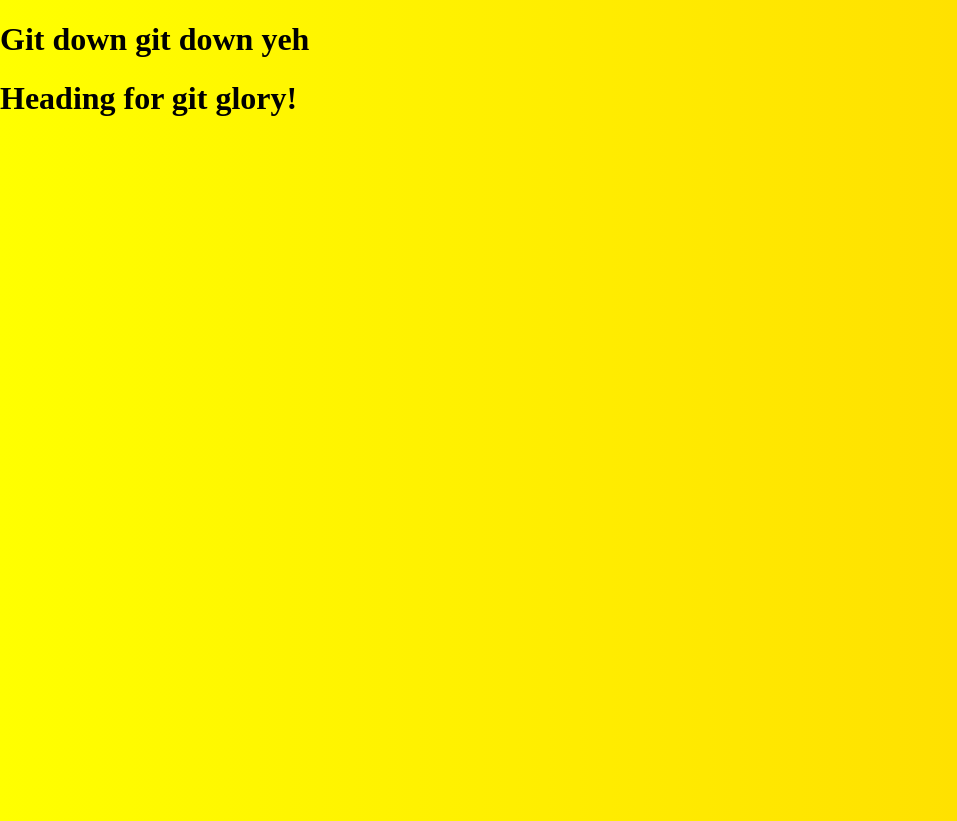
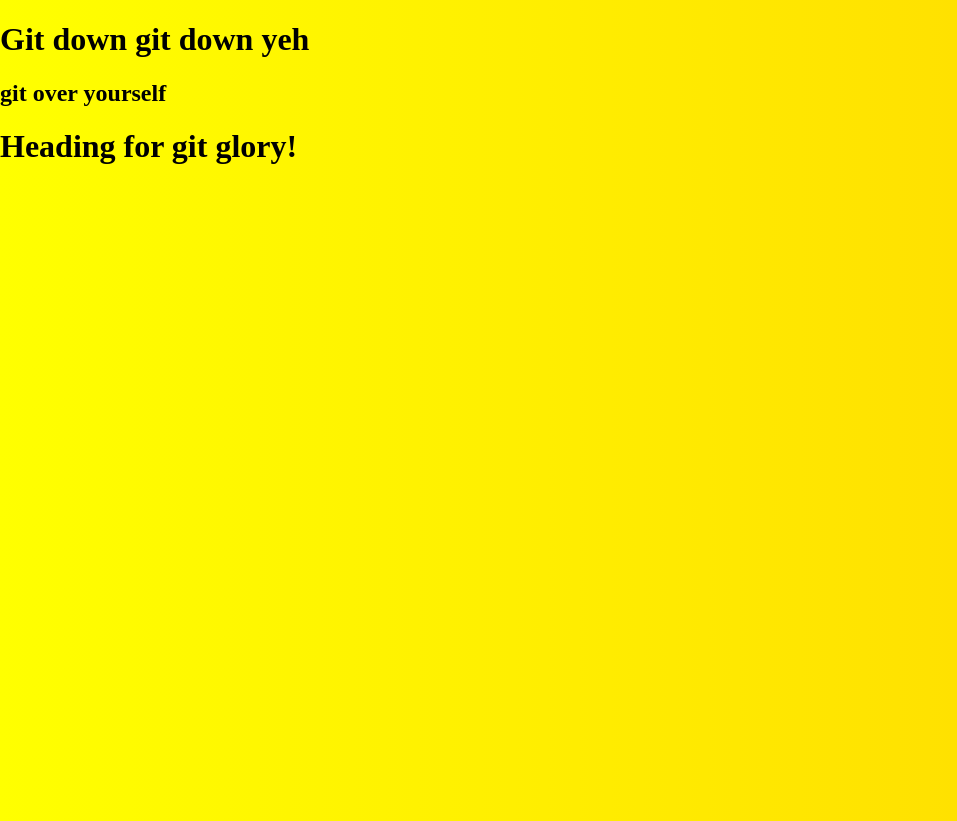
Before and after one commit to mrbenbot/git-test, a plain HTML site: page index.html in a window 1280 px wide. Shown: the whole page, without its empty margins (0-957 px from the left). Drawn offline with Linux system fonts and the light colour scheme.

Commit message:
header now an hgroup

```diff
--- a/index.html
+++ b/index.html
@@ -7,9 +7,10 @@
     <link rel="stylesheet" type="text/css" href="./style.css" />
   </head>
   <body>
-    <header>
+    <hgroup>
       <h1>Git down git down yeh</h1>
-    </header>
+      <h2>git over yourself</h2>
+    </hgroup>
     <main>
       <h1>Heading for git glory!</h1>
     </main>
```
